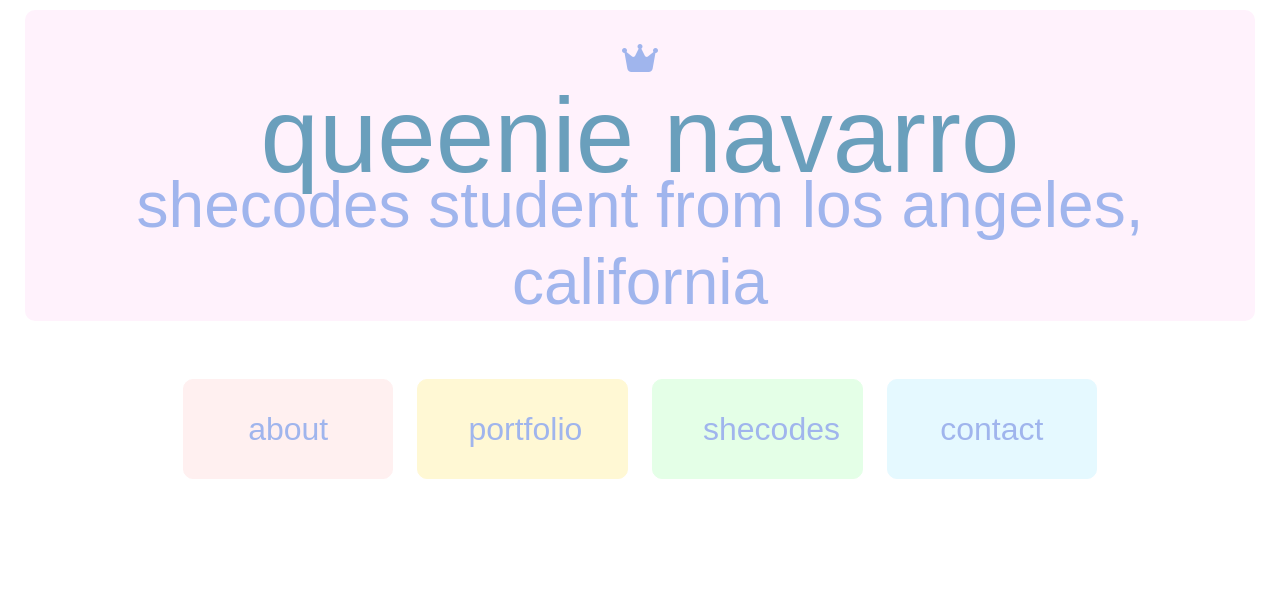
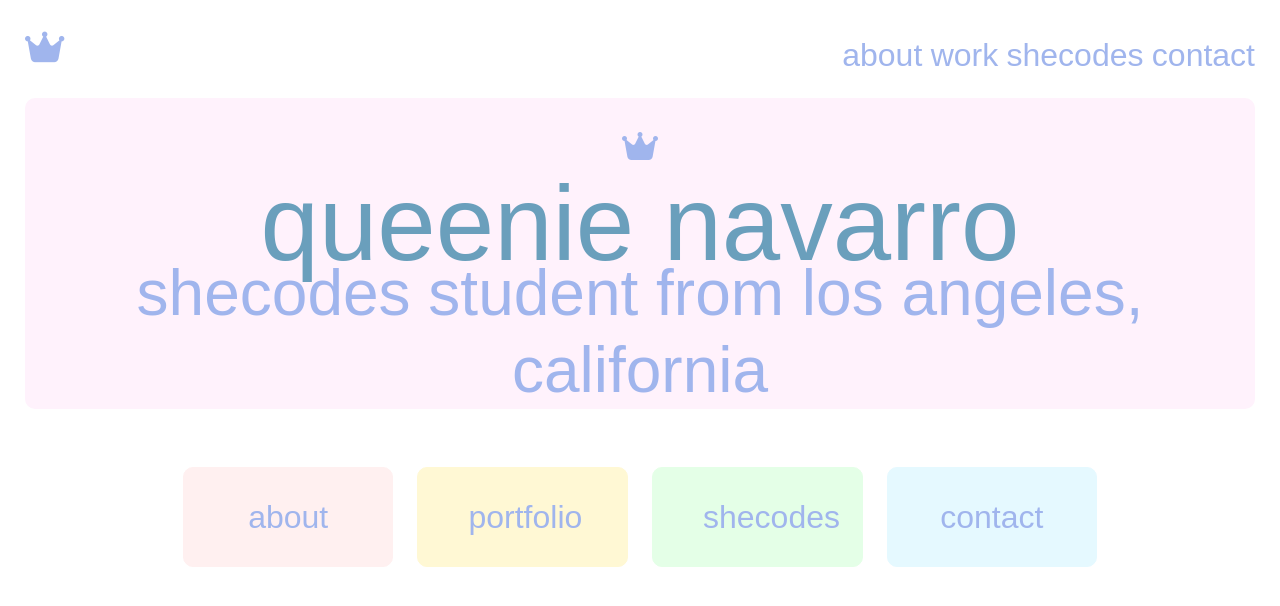
Before and after one commit to qnavarro/passion-project-shecodes, a plain HTML site: page index.html in a window 1280 px wide. Drawn offline with nearby package versions, Linux system fonts and the light colour scheme; a web font is replaced by a local one.

Commit message:
started initial structure of navigation bar

```diff
--- a/index.html
+++ b/index.html
@@ -20,7 +20,25 @@
 </head>
 
 <body>
-
+    <div class="container"></div>
+    <nav class="d-flex justify-content-between">
+        <i class="fa-solid fa-crown logo"></i>
+        <ul>
+            <a href="/" class="text-decoration-none">
+                <li>about</li>
+            </a>
+            <a href="/work.html" class="text-decoration-none">
+                <li>work</li>
+            </a>
+            <a href="https://www.shecodes.io/" class="text-decoration-none">
+                <li>shecodes</li>
+            </a>
+            <a href="contact.html" class="text-decoration-none">
+                <li>contact</li>
+            </a>
+        </ul>
+    </nav>
+    </div>
     <div class="hero">
         <p><i class="fa-solid fa-crown fa-2xl p-5"></i></p>
         <h1>queenie navarro</h1>
--- a/styles/portfolio.css
+++ b/styles/portfolio.css
@@ -21,6 +21,20 @@ img {
 	max-width: 72%;
 	max-height: 72%;
 	border: 10px solid #e4ffe7;
+}
+
+nav {
+	padding: 20px 0;
+}
+nav ul {
+	padding: 0;
+	margin: 0;
+}
+nav li {
+	display: inline;
+	list-style: none;
+	line-height: 42px;
+	font-family: var(--only-font-family);
 }
 
 @media (max-width: 800px) {
@@ -53,6 +67,11 @@ img {
 		font-size: 45px !important;
 		margin-bottom: 20px !important;
 	}
+}
+
+.logo {
+	font-size: 35px;
+	color: var(--primary-color);
 }
 
 .hero {
```
